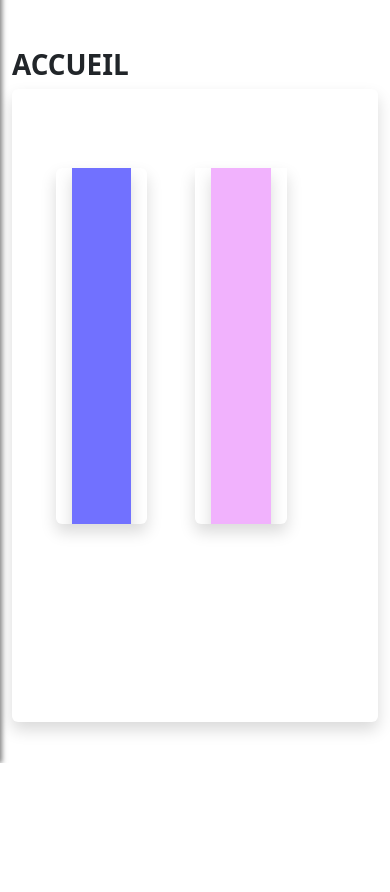
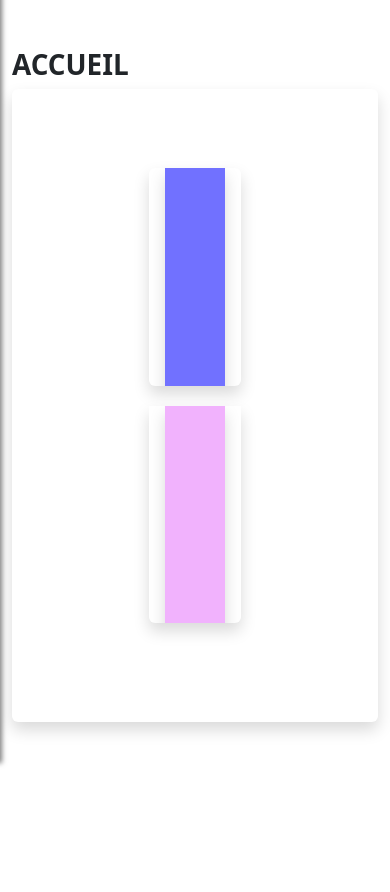
Before and after one commit to DUT-Info-Montreuil/SAEManager, a PHP site: page / in a window 390 px wide; the page is wider, and only the part inside the window is pictured. Shown: the part 81-973 px from the top of that part. Before the commit the page ends 844 px from the top of that part, so only its background shows below. Run offline with PHP 8.4, Linux system fonts and the light colour scheme.

Commit message:
Fix : Home page + liste des rendus + liste des sae

```diff
--- a/css/sae-manager.css
+++ b/css/sae-manager.css
@@ -51,7 +51,7 @@
 }
 
 .min-h75 {
-    min-height: 75%;
+    min-height: 75% !important;
 }
 
 /* Left Nav Bar */
@@ -92,3 +92,22 @@
 .w-200px {
     min-width: 200px;
 }
+
+.container {
+    height: 100vh;
+}
+
+.flex-container {
+    flex-direction: row;
+}
+
+@media (max-width: 991px) {
+    .flex-container {
+        flex-direction: column;
+        align-items: center;
+    }
+
+    .flex-container > div {
+        margin-bottom: 20px;
+    }
+}
--- a/modules/mod_home/HomeView.php
+++ b/modules/mod_home/HomeView.php
@@ -16,10 +16,10 @@ class HomeView extends GenericView
         <div class="container mt-5">
             <h1 class="fw-bold">ACCUEIL</h1>
             <div class="card shadow bg-white rounded w-100 h-75">
-                <div class="d-flex w-100 h-75 justify-content-center m-auto">
-                    {$this->cardSAE()}
-                    {$this->cardRendus()}
-                </div>
+            <div class="d-flex w-100 h-75 justify-content-center m-auto flex-container">
+                {$this->cardSAE()}
+                {$this->cardRendus()}
+            </div>
 
             </div>
 
--- a/modules/mod_sae/SaeView.php
+++ b/modules/mod_sae/SaeView.php
@@ -28,6 +28,8 @@ class SaeView extends GenericView
 HTML;
         foreach ($saes as $sae) {
             echo $this->lineSae($sae);
+
+
         }
 
         echo <<<HTML
```
Also changed, not shown: modules/mod_rendus/RendusView.php (+14 -5 lines).
